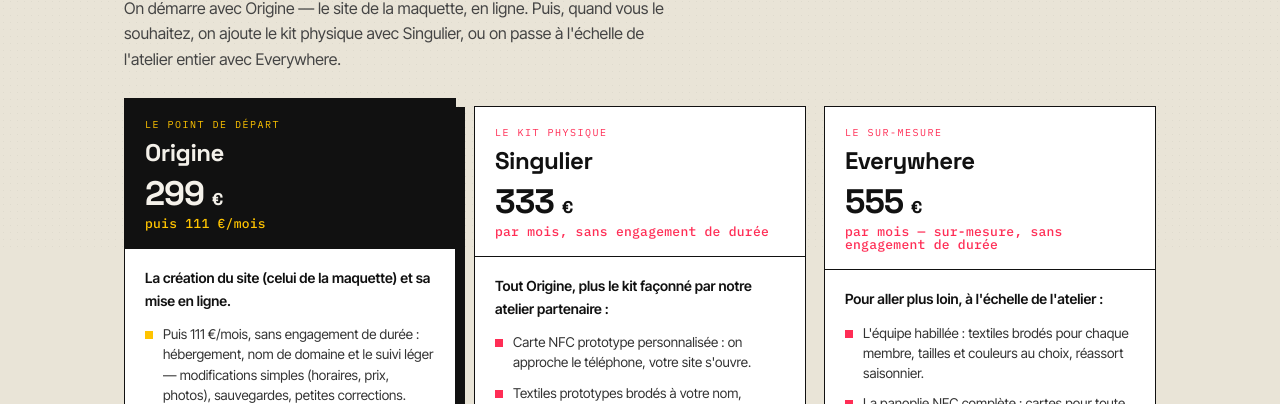
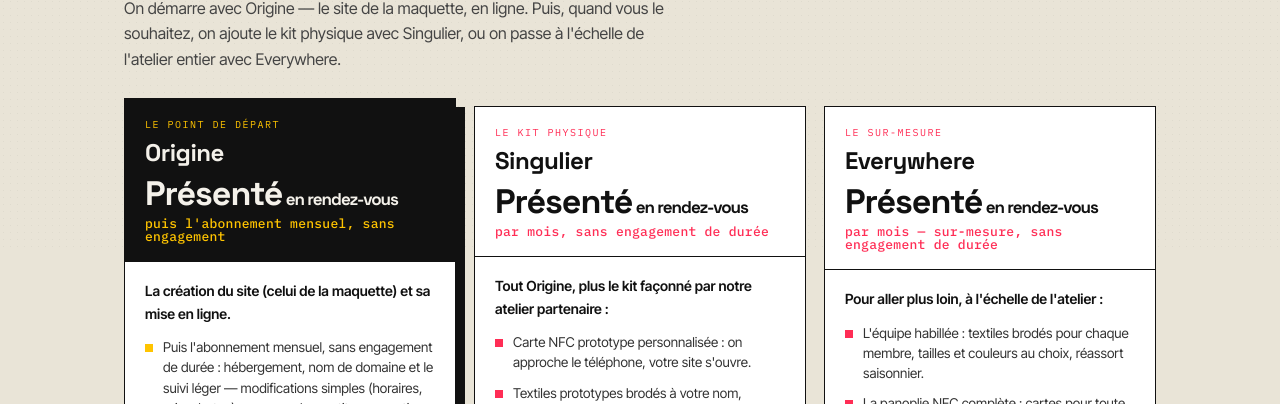
Before and after one commit to flaverw/euroff7-apercu, a plain HTML site: page offre/index.html in a window 1280 px wide. Shown: the part 548-952 px from the top of the page. Drawn offline with Linux system fonts and the light colour scheme.

Commit message:
offre sans prix — tarifs presentes en rendez-vous (ordre 06/07)

```diff
--- a/offre/index.html
+++ b/offre/index.html
@@ -107,11 +107,11 @@ body::before{content:"";position:fixed;inset:0;z-index:-1;pointer-events:none;
       <div class="oh">
         <span class="badge">Le point de départ</span>
         <div class="on">Origine</div>
-        <div class="op">299 <small>€</small><span class="opm">puis 111 €/mois</span></div>
+        <div class="op">Présenté<small> en rendez-vous</small><span class="opm">puis l'abonnement mensuel, sans engagement</span></div>
       </div>
       <div class="ob">
         <p class="olead">La création du site (celui de la maquette) et sa mise en ligne.</p>
-        <div class="ol">Puis 111 €/mois, sans engagement de durée : hébergement, nom de domaine et le suivi léger — modifications simples (horaires, prix, photos), sauvegardes, petites corrections.</div>
+        <div class="ol">Puis l'abonnement mensuel, sans engagement de durée : hébergement, nom de domaine et le suivi léger — modifications simples (horaires, prix, photos), sauvegardes, petites corrections.</div>
         <div class="ol">Compris au départ : les 5 guides pas-à-pas et l'étude d'économies sous 48 h.</div>
       </div>
     </div>
@@ -120,7 +120,7 @@ body::before{content:"";position:fixed;inset:0;z-index:-1;pointer-events:none;
       <div class="oh">
         <span class="badge">Le kit physique</span>
         <div class="on">Singulier</div>
-        <div class="op">333 <small>€</small><span class="opm">par mois, sans engagement de durée</span></div>
+        <div class="op">Présenté<small> en rendez-vous</small><span class="opm">par mois, sans engagement de durée</span></div>
       </div>
       <div class="ob">
         <p class="olead">Tout Origine, plus le kit façonné par notre atelier partenaire :</p>
@@ -134,7 +134,7 @@ body::before{content:"";position:fixed;inset:0;z-index:-1;pointer-events:none;
       <div class="oh">
         <span class="badge">Le sur-mesure</span>
         <div class="on">Everywhere</div>
-        <div class="op">555 <small>€</small><span class="opm">par mois — sur-mesure, sans engagement de durée</span></div>
+        <div class="op">Présenté<small> en rendez-vous</small><span class="opm">par mois — sur-mesure, sans engagement de durée</span></div>
       </div>
       <div class="ob">
         <p class="olead">Pour aller plus loin, à l'échelle de l'atelier :</p>
```
